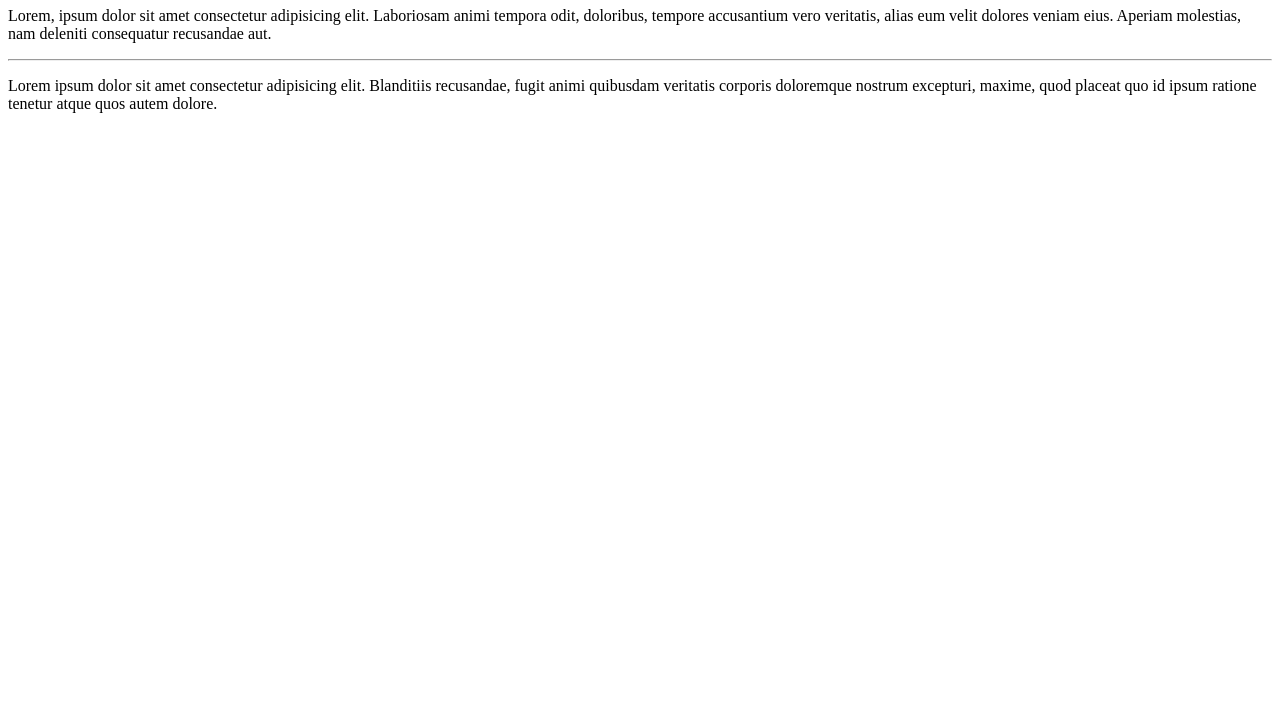
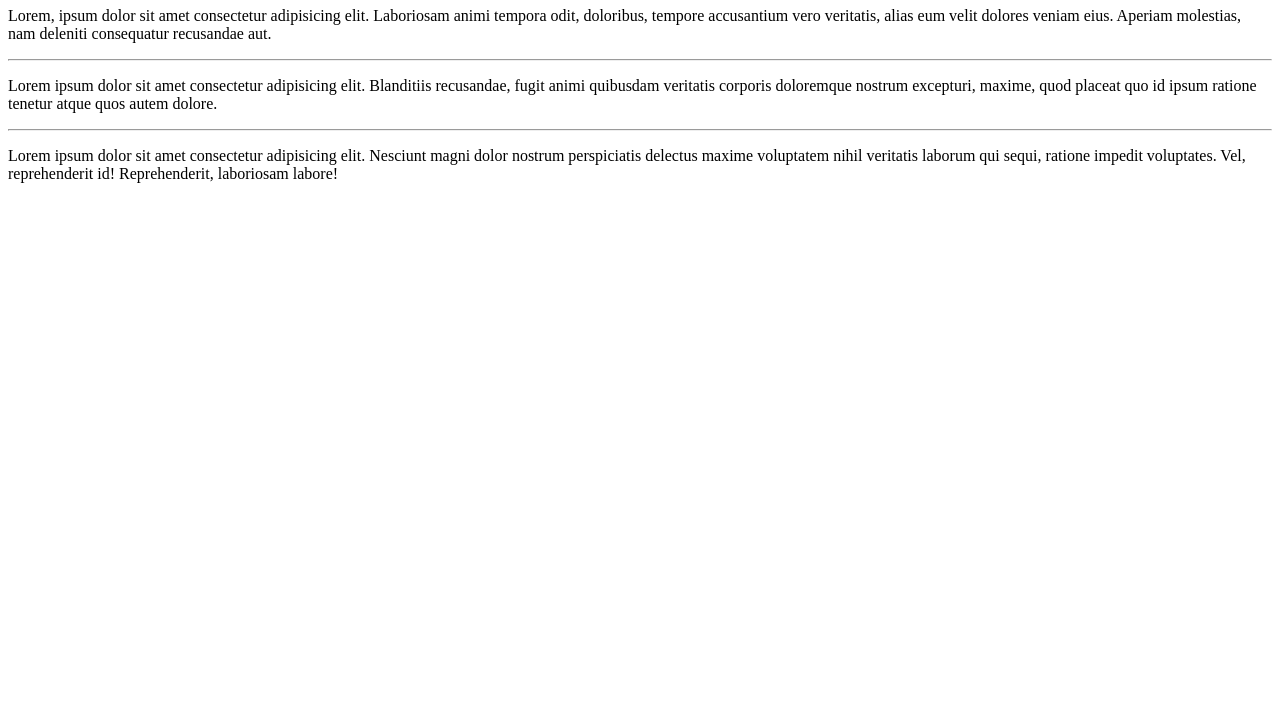
Before and after one commit to HudsonBonato/Ola-Repositorios, a plain HTML site: page Site exemplo/index.html in a window 1280 px wide. Shown: the part 73-800 px from the top of the page. Drawn offline with Linux system fonts and the light colour scheme.

Commit message:
Update index.html

```diff
--- a/Site exemplo/index.html
+++ b/Site exemplo/index.html
@@ -11,5 +11,7 @@
     <p>Lorem, ipsum dolor sit amet consectetur adipisicing elit. Laboriosam animi tempora odit, doloribus, tempore accusantium vero veritatis, alias eum velit dolores veniam eius. Aperiam molestias, nam deleniti consequatur recusandae aut.</p>
     <hr>
     <P>Lorem ipsum dolor sit amet consectetur adipisicing elit. Blanditiis recusandae, fugit animi quibusdam veritatis corporis doloremque nostrum excepturi, maxime, quod placeat quo id ipsum ratione tenetur atque quos autem dolore.</P>
+    <hr>
+    <p>Lorem ipsum dolor sit amet consectetur adipisicing elit. Nesciunt magni dolor nostrum perspiciatis delectus maxime voluptatem nihil veritatis laborum qui sequi, ratione impedit voluptates. Vel, reprehenderit id! Reprehenderit, laboriosam labore!</p>
 </body>
 </html>
```
